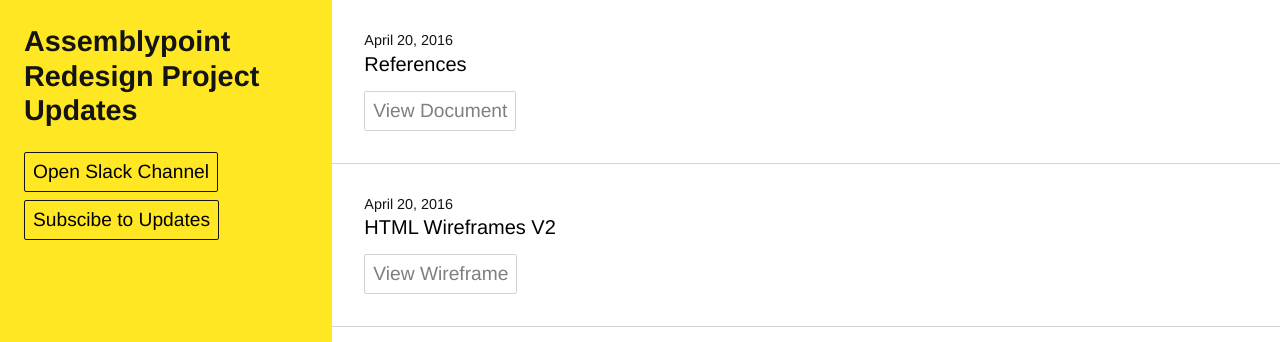
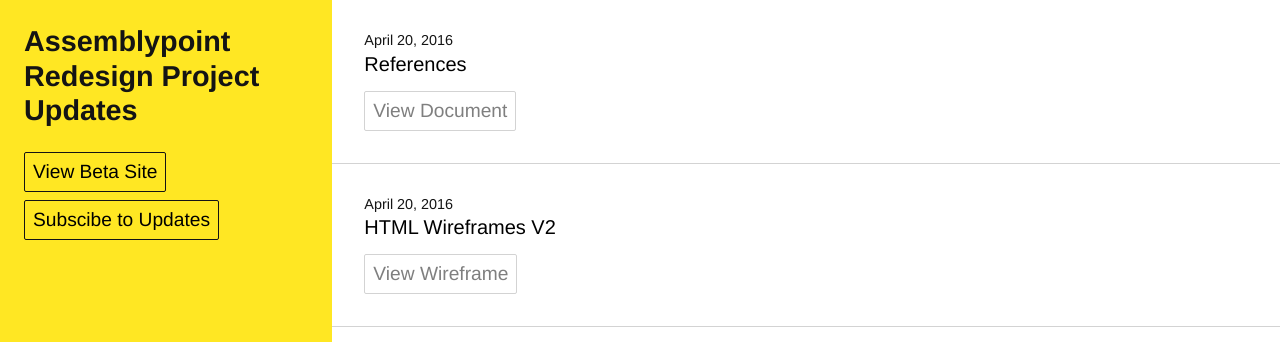
Before and after one commit to awesomephant/assemblypoint-redesign, a Jekyll site: the page built from index.html, in a window 1280 px wide. Shown: the top 342 px of the page. Built offline with Jekyll 4.4.1, drawn with Linux system fonts in a browser that asks for light colours.

Commit message:
add link to beta site

```diff
--- a/index.html
+++ b/index.html
@@ -9,7 +9,7 @@
         </h1>
         <ul>
             <li class='project-links'>
-                <a href="https://assemblypointwebsite.slack.com/messages/general/" class="btn">Open Slack Channel</a>
+                <a href="http://samwalkerart.co.uk/wordpress/" class="btn">View Beta Site</a>
                 <a class='subscribe btn' href="http://maxkoehler.com//assemblypoint-redesign/feed.xml">Subscibe to Updates</a>
             </li>
         </ul>
```
